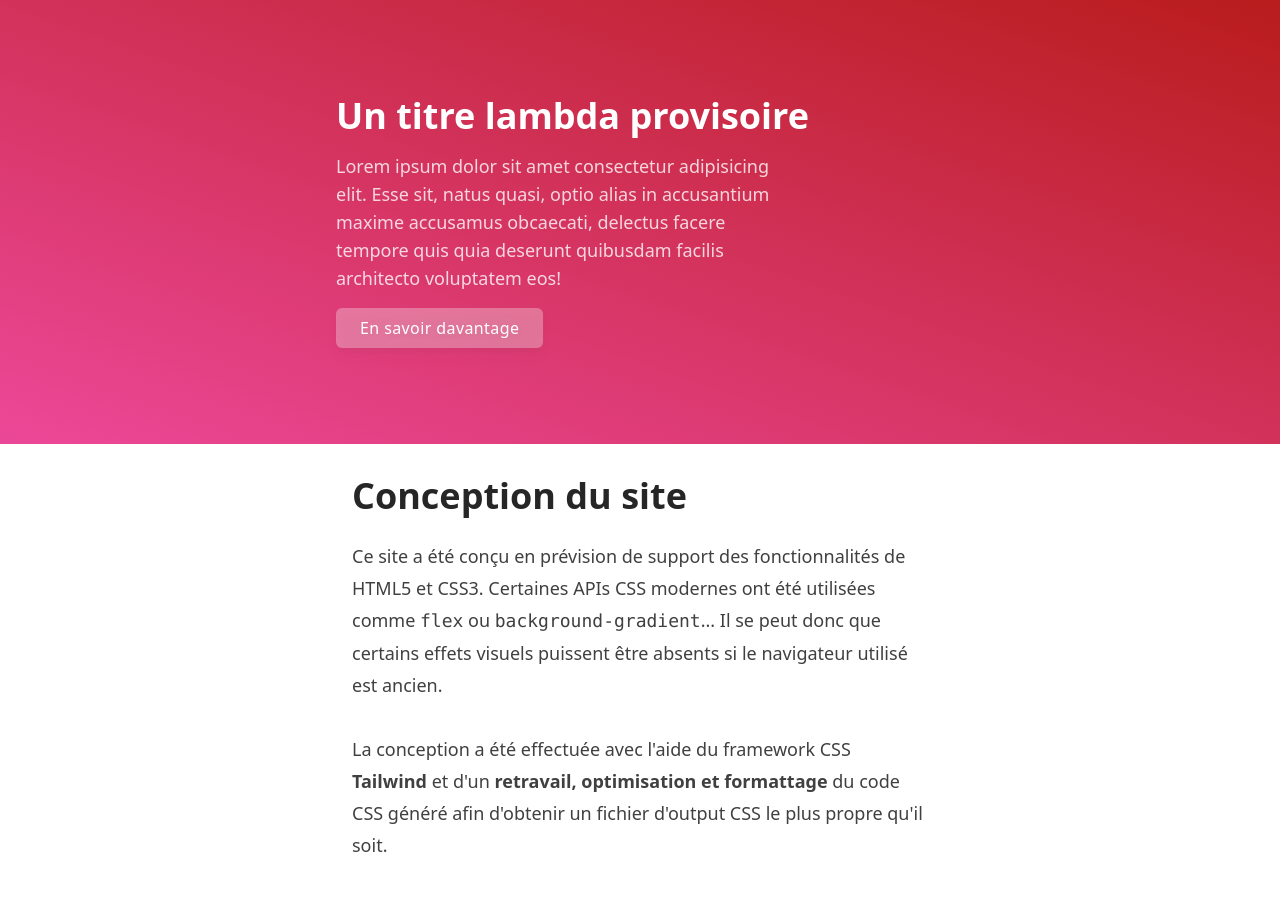
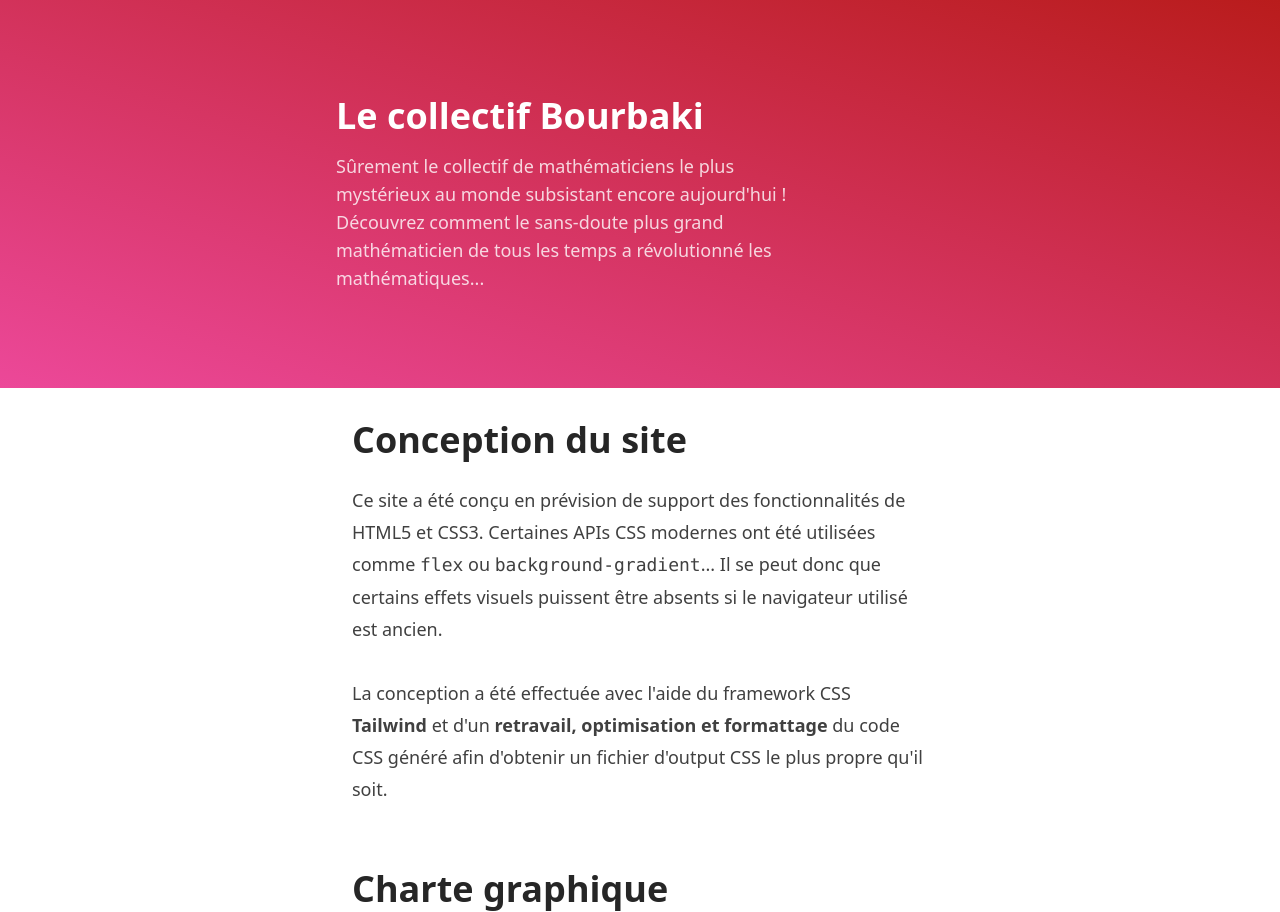
Before and after one commit to thomasvrgn/nsi-bourbaki, a plain HTML site: page about.html in a window 1280 px wide. Shown: the top 912 px of the page. Drawn offline with nearby package versions, Linux system fonts and the light colour scheme.

Commit message:
Fixed some bugs in HTML.

```diff
--- a/about.html
+++ b/about.html
@@ -4,15 +4,14 @@
     <meta charset="UTF-8">
     <meta http-equiv="X-UA-Compatible" content="IE=edge">
     <meta name="viewport" content="width=device-width, initial-scale=1.0">
-    <script src="https://cdn.tailwindcss.com/"></script>
+    <link rel="stylesheet" href="assets/css/index.css">
     <title>Nicolas Bourbaki</title>
   </head>
   <body>
     <header class="bg-gradient-to-tr from-pink-500 to-red-700 p-16 px-8 lg:py-24">
-      <div class="container sm:w-3/4 lg:w-1/2 mx-auto text-white text-center sm:text-left">
-        <h1 class="font-black text-4xl">Un titre lambda provisoire</h1>
-        <p class="mt-4 opacity-80 text-lg lg:w-3/4">Lorem ipsum dolor sit amet consectetur adipisicing elit. Esse sit, natus quasi, optio alias in accusantium maxime accusamus obcaecati, delectus facere tempore quis quia deserunt quibusdam facilis architecto voluptatem eos!</p>
-        <button class="bg-white bg-opacity-30 py-2 px-6 hover:bg-opacity-[0.35] transition-all duration-200 rounded-md font-medium tracking-wide sm:mt-4 mt-12 drop-shadow-lg">En savoir davantage</button>
+      <div class="container sm:w-3/4 xl:w-1/2 mx-auto text-white text-center sm:text-left">
+        <h1 class="font-black text-4xl">Le collectif Bourbaki</h1>
+        <p class="mt-4 opacity-80 text-lg lg:w-3/4">Sûrement le collectif de mathématiciens le plus mystérieux au monde subsistant encore aujourd'hui ! Découvrez comment le sans-doute plus grand mathématicien de tous les temps a révolutionné les mathématiques...</p>
       </div>
     </header>
 
@@ -71,7 +70,7 @@
           <img src="https://avatars.githubusercontent.com/u/56793090?v=4" alt="" class="h-12 rounded-full inline align-middle mr-4" />
           Site réalisé par <a href="https://github.com/thomasvergne" target="_blank" class="font-medium text-neutral-800">Thomas Vergne</a>.
         </p>
-        <p class="text-lg text-neutral-800 opacity-80 lg:w-3/4">Découvrez l'incroyable vie de ce célèbre personnage de renommée mondiale à travers un site moderne, spacieux et agréable.</p>
+        <p class="text-lg text-neutral-800 opacity-80 lg:w-3/4">Vous est présentée l'incroyable histoire histoire de Nicolas Bourbaki sur ce site !</p>
         <div class="mt-8">
           <span class="text-neutral-700 uppercase tracking-wider font-black">Pages</span>
           <ul class="mt-2 space-y-1 text-lg text-neutral-600">
```
Also changed, not shown: biography.html (+3 -3 lines), index.html (+2 -2 lines), projects.html (+3 -3 lines).
